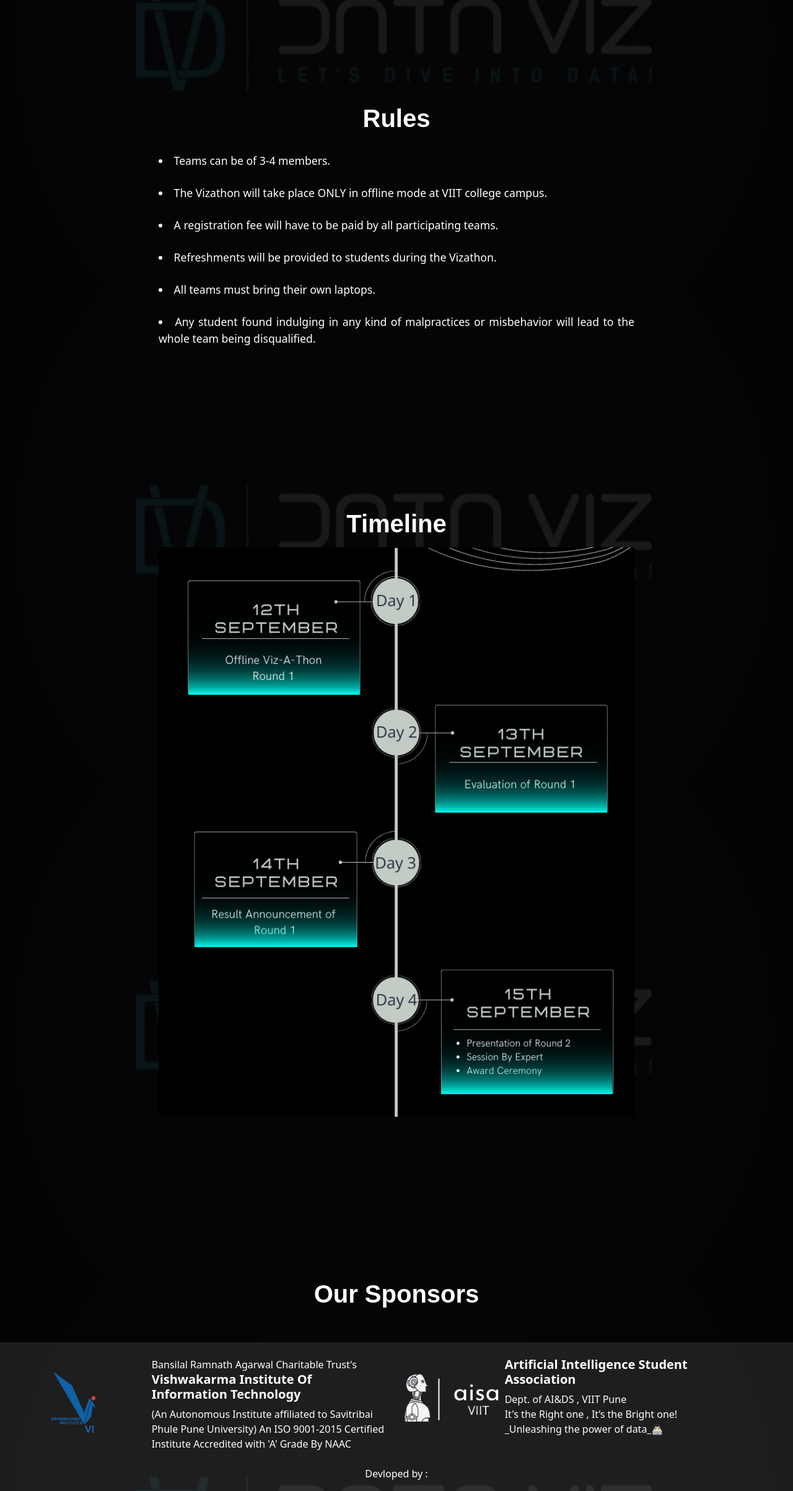
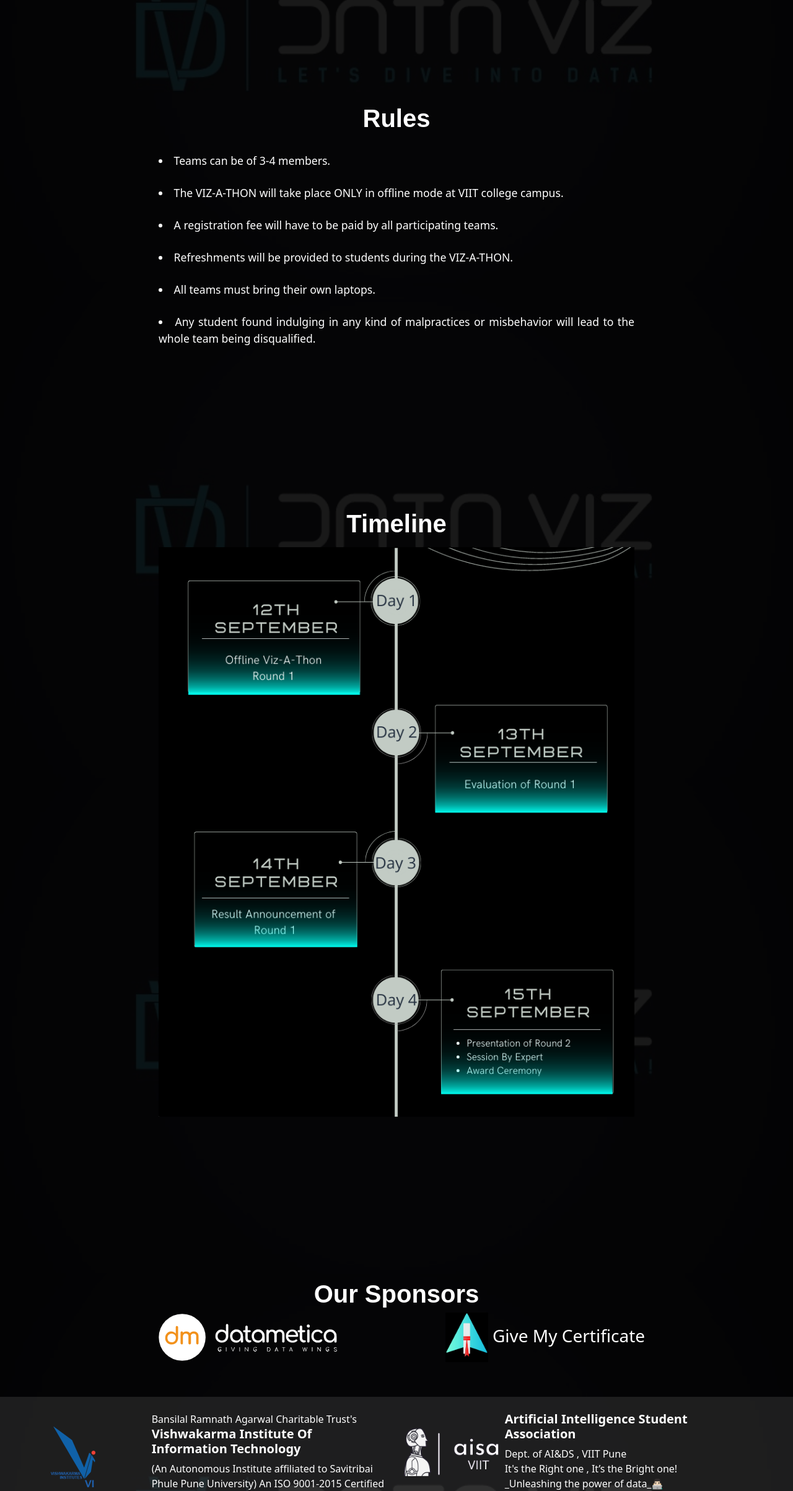
Before and after one commit to yashshah2372/DV-website, a website: page public/index.html in a window 1280 px wide. Shown: the part 1945-4351 px from the top of the page at 62% size. Drawn offline with nearby package versions, Linux system fonts and the light colour scheme.

Commit message:
sponsers

```diff
--- a/public/index.html
+++ b/public/index.html
@@ -176,7 +176,7 @@
         </div>
         <div class="aboutevent text-white" data-aos="fade-right" data-aos-duration="600">
             <li>
-                The Vizathon will take place ONLY in offline mode at VIIT college campus.
+                The VIZ-A-THON will take place ONLY in offline mode at VIIT college campus.
             </li>
         </div>
         <div class="aboutevent text-white" data-aos="fade-right" data-aos-duration="1000">
@@ -186,7 +186,7 @@
         </div>
         <div class="aboutevent text-white" data-aos="fade-right" data-aos-duration="1400">
             <li>
-                Refreshments will be provided to students during the Vizathon.
+                Refreshments will be provided to students during the VIZ-A-THON.
             </li>
         </div>
         <div class="aboutevent text-white" data-aos="fade-right" data-aos-duration="1800">
@@ -219,19 +219,19 @@
         <div class="title text-center" data-aos="fade-right">
             Our Sponsors
         </div>
-        <div class="row">
-            <div class="col-md-3">
+        <div class="row w-75 text-center  me-auto ms-auto">
+            <div class="col-md-6 ">
+                <img src="./img/Logo-Datametica-01.svg" height="80px" alt="">
+            </div>
+            <div class="col-md-6 h3 text-white ">
+
+
+                        <img src="./img/getmycertificate.jpeg" height="80px" alt="">
+
+                        Give My Certificate
 
             </div>
-            <div class="col-md-3">
 
-            </div>
-            <div class="col-md-3">
-
-            </div>
-            <div class="col-md-3">
-
-            </div>
         </div>
     </div>
 
```
Also changed, not shown: public/img/getmycertificate.jpeg (added).
